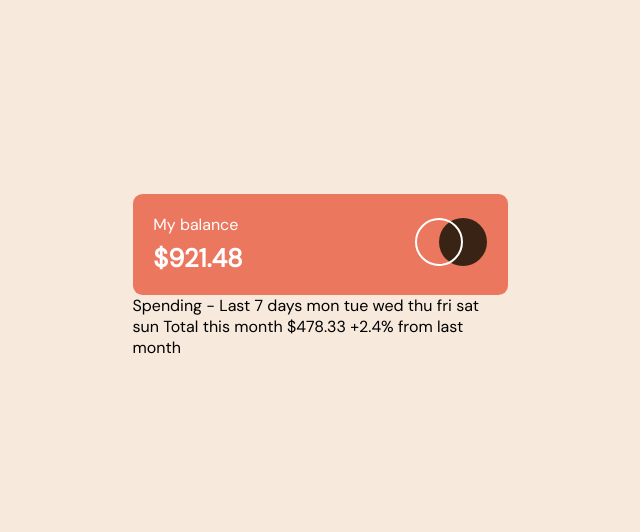
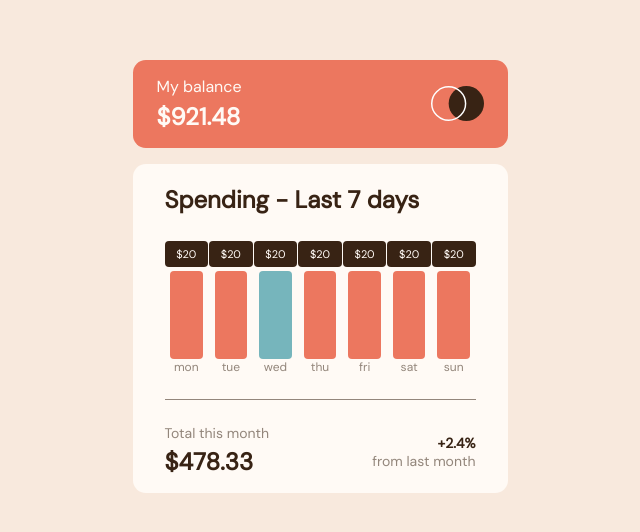
Before and after one commit to mjsawaia/FrontendPractice, a plain HTML site: page expenses-chart-component/index.html in a window 1280 px wide. Shown: the part 124-656 px from the top of the page, without its empty margins (320-960 px from the left). Drawn offline with Linux system fonts and the light colour scheme.

Commit message:
finish static and started javascript

```diff
--- a/expenses-chart-component/index.html
+++ b/expenses-chart-component/index.html
@@ -25,17 +25,65 @@
     <div class="page-container">
       <div class="header">
         <div class="header-text-container">
-          <p class="header-title">My balance</p>
-          <p class="header-amt">$921.48</p>
+          <p class="small-text">My balance</p>
+          <p class="big-text">$921.48</p>
         </div>
         <div class="header-logo">
-          <img src="images/logo.svg" alt="" />
+          <img src="images/logo.svg" alt="" height="35px" />
         </div>
       </div>
-      Spending - Last 7 days mon tue wed thu fri sat sun Total this month
-      $478.33 +2.4% from last month
+      <div class="chart">
+        <p class="big-text">Spending - Last 7 days</p>
+        <div class="bars-container">
+          <div class="bar" id="mon">
+            <p class="bar-label">mon</p>
+            <div class="bar-fill" id="mon-fill"></div>
+            <div class="bar-hover">$20</div>
+          </div>
+          <div class="bar" id="tue">
+            <p class="bar-label">tue</p>
+            <div class="bar-fill" id="tue-fill"></div>
+            <div class="bar-hover">$20</div>
+          </div>
+          <div class="bar" id="wed">
+            <p class="bar-label">wed</p>
+            <div class="bar-fill high" id="wed-fill"></div>
+            <div class="bar-hover">$20</div>
+          </div>
+          <div class="bar" id="thu">
+            <p class="bar-label">thu</p>
+            <div class="bar-fill" id="thu-fill"></div>
+            <div class="bar-hover">$20</div>
+          </div>
+          <div class="bar" id="fri">
+            <p class="bar-label">fri</p>
+            <div class="bar-fill" id="fri-fill"></div>
+            <div class="bar-hover">$20</div>
+          </div>
+          <div class="bar" id="sat">
+            <p class="bar-label">sat</p>
+            <div class="bar-fill" id="sat-fill"></div>
+            <div class="bar-hover">$20</div>
+          </div>
+          <div class="bar" id="sun">
+            <p class="bar-label">sun</p>
+            <div class="bar-fill" id="sun-fill"></div>
+            <div class="bar-hover">$20</div>
+          </div>
+        </div>
+        <div class="chart-footer">
+          <div class="chart-footer-left">
+            <p class="small-text">Total this month</p>
+            <p class="big-text">$478.33</p>
+          </div>
+          <div class="chart-footer-right">
+            <p class="big-text">+2.4%</p>
+            <p class="small-text">from last month</p>
+          </div>
+        </div>
+      </div>
     </div>
 
-    <script src="script.js"></script>
+    <script type="module" src="script.js"></script>
   </body>
 </html>
--- a/expenses-chart-component/script.js
+++ b/expenses-chart-component/script.js
@@ -0,0 +1,30 @@
+const monEl = document.querySelector("#mon");
+const tueEl = document.querySelector("#tue");
+const wedEl = document.querySelector("#wed");
+const thuEl = document.querySelector("#thu");
+const friEl = document.querySelector("#fri");
+const satEl = document.querySelector("#sat");
+const sunEl = document.querySelector("#sun");
+
+const getData = async () => {
+  const response = await fetch("./data.json");
+  const data = await response.json();
+  return data;
+};
+
+const getHighDay = () => {
+  let highAmt = 0;
+  let highDay = "";
+  spendingData.forEach((element) => {
+    if (element.amount > highAmt) {
+      highAmt = element.amount;
+      highDay = element.day;
+    }
+  });
+  return highDay;
+};
+
+const renderGraph = () => {};
+
+const spendingData = await getData();
+const highDay = getHighDay();
--- a/expenses-chart-component/styles.css
+++ b/expenses-chart-component/styles.css
@@ -10,9 +10,18 @@ body {
   background-color: hsl(27, 66%, 92%);
 }
 
+/* global */
+.big-text {
+  font-weight: 700;
+  font-size: 1.5rem;
+  margin-top: 0.25rem;
+}
+.small-text {
+  font-weight: 400;
+}
+
 /* page-container */
 .page-container {
-  width: 900px;
   margin: auto;
   width: 375px;
   height: 100vh;
@@ -25,28 +34,99 @@ body {
 /* header */
 .header {
   background-color: hsl(10, 79%, 65%);
-  color: white;
-  border-radius: 0.6rem;
+  color: hsl(33, 100%, 98%);
+  border-radius: 0.8rem;
   width: 100%;
+  margin: 0.5rem;
   display: flex;
   align-items: center;
   justify-content: space-between;
 }
 
 .header-text-container {
-  margin: 1.3rem;
-}
-
-.header-title {
-  font-weight: 400;
-}
-
-.header-amt {
-  font-weight: 700;
-  font-size: 1.6rem;
-  margin-top: 0.4rem;
+  margin: 1rem 1.5rem;
 }
 
 .header-logo {
-  margin: 1.3rem;
+  margin: 1rem 1.5rem;
+  display: flex;
+  align-items: center;
+  justify-content: center;
 }
+
+/* chart */
+.chart {
+  background-color: hsl(33, 100%, 98%);
+  color: hsl(25, 47%, 15%);
+  border-radius: 0.8rem;
+  width: 100%;
+  margin: 0.5rem;
+  display: flex;
+  flex-direction: column;
+  padding: 1rem 2rem;
+}
+
+.bars-container {
+  display: flex;
+  flex-direction: row;
+  justify-content: space-between;
+  height: 160px;
+  margin-bottom: 1.5rem;
+}
+
+.bar {
+  width: 14%;
+  display: flex;
+  align-items: center;
+  flex-direction: column-reverse;
+}
+
+.bar-label {
+  color: hsl(28, 10%, 53%);
+  font-size: 0.75rem;
+}
+
+.bar-fill {
+  background-color: hsl(10, 79%, 65%);
+  width: 75%;
+  height: 55%;
+  border-radius: 0.25rem;
+}
+
+.bar-hover {
+  font-size: 11px;
+  width: 100%;
+  background-color: hsl(25, 47%, 15%);
+  color: hsl(33, 100%, 98%);
+  border-radius: 0.25rem;
+  padding: 0.35rem;
+  margin-bottom: 0.25rem;
+  text-align: center;
+  display: block;
+}
+
+.high {
+  background-color: hsl(186, 34%, 60%);
+}
+
+/* chart footer  */
+.chart-footer {
+  padding-top: 1.5rem;
+  display: flex;
+  justify-content: space-between;
+  align-items: center;
+  border-top: 1px solid hsl(28, 10%, 53%);
+}
+
+.chart-footer .small-text {
+  color: hsl(28, 10%, 53%);
+  font-size: 14px;
+}
+
+.chart-footer-right {
+  text-align: right;
+}
+
+.chart-footer-right .big-text {
+  font-size: 14px;
+}
```
Also changed, not shown: expenses-chart-component/data.json (line endings or trailing spaces).
